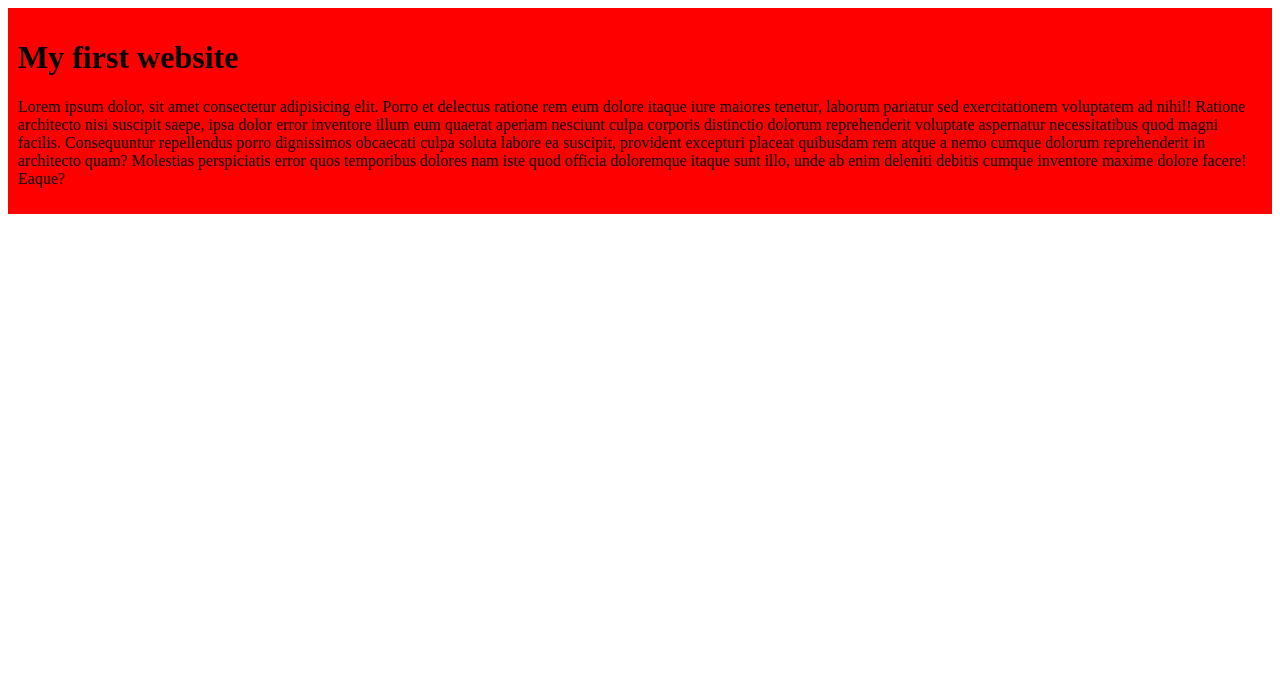
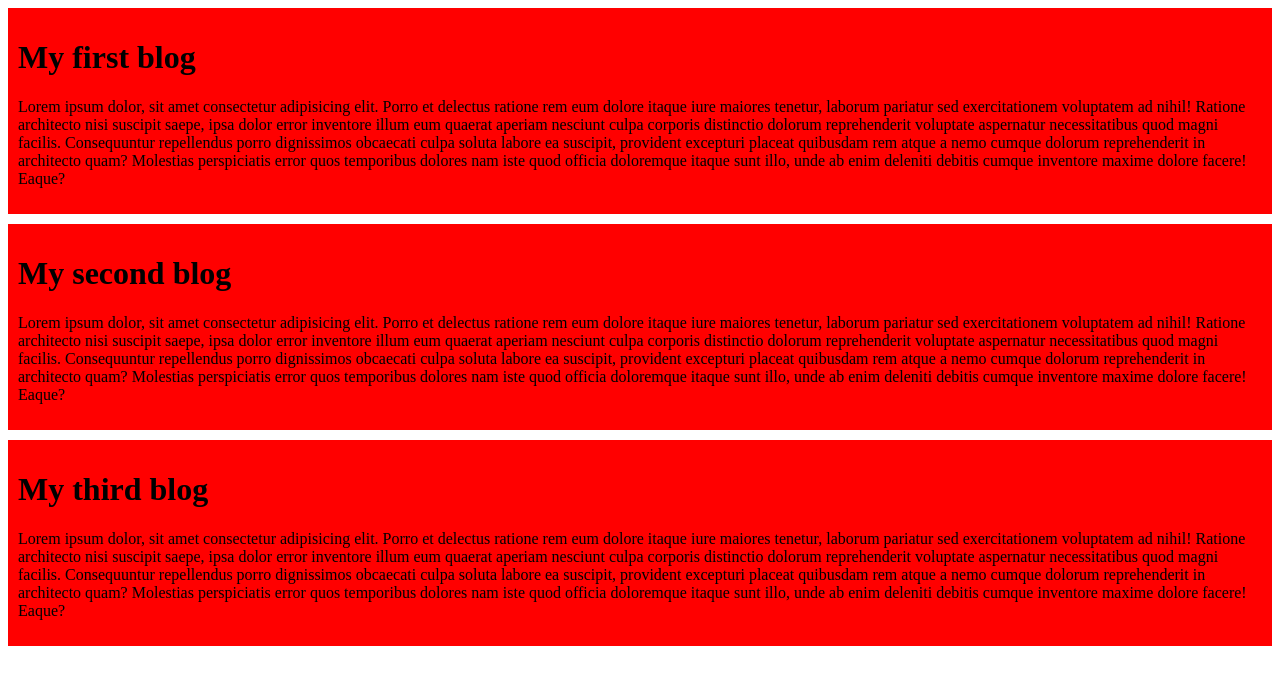
Before and after one commit to Shazid86/My-simple-website, a plain HTML site: page index.html in a window 1280 px wide. Drawn offline with Linux system fonts and the light colour scheme.

Commit message:
added the second blog

```diff
--- a/Styles/blog.css
+++ b/Styles/blog.css
@@ -1,4 +1,5 @@
 div{
   background-color: red;
   padding: 10px;
+  margin-bottom: 10px;
 }
--- a/index.html
+++ b/index.html
@@ -8,7 +8,15 @@
 </head>
 <body>
   <div>
-    <h1>My first website</h1>
+    <h1>My first blog</h1>
+    <p>Lorem ipsum dolor, sit amet consectetur adipisicing elit. Porro et delectus ratione rem eum dolore itaque iure maiores tenetur, laborum pariatur sed exercitationem voluptatem ad nihil! Ratione architecto nisi suscipit saepe, ipsa dolor error inventore illum eum quaerat aperiam nesciunt culpa corporis distinctio dolorum reprehenderit voluptate aspernatur necessitatibus quod magni facilis. Consequuntur repellendus porro dignissimos obcaecati culpa soluta labore ea suscipit, provident excepturi placeat quibusdam rem atque a nemo cumque dolorum reprehenderit in architecto quam? Molestias perspiciatis error quos temporibus dolores nam iste quod officia doloremque itaque sunt illo, unde ab enim deleniti debitis cumque inventore maxime dolore facere! Eaque?</p>
+  </div>
+  <div>
+    <h1>My second blog</h1>
+    <p>Lorem ipsum dolor, sit amet consectetur adipisicing elit. Porro et delectus ratione rem eum dolore itaque iure maiores tenetur, laborum pariatur sed exercitationem voluptatem ad nihil! Ratione architecto nisi suscipit saepe, ipsa dolor error inventore illum eum quaerat aperiam nesciunt culpa corporis distinctio dolorum reprehenderit voluptate aspernatur necessitatibus quod magni facilis. Consequuntur repellendus porro dignissimos obcaecati culpa soluta labore ea suscipit, provident excepturi placeat quibusdam rem atque a nemo cumque dolorum reprehenderit in architecto quam? Molestias perspiciatis error quos temporibus dolores nam iste quod officia doloremque itaque sunt illo, unde ab enim deleniti debitis cumque inventore maxime dolore facere! Eaque?</p>
+  </div>
+  <div>
+    <h1>My third blog</h1>
     <p>Lorem ipsum dolor, sit amet consectetur adipisicing elit. Porro et delectus ratione rem eum dolore itaque iure maiores tenetur, laborum pariatur sed exercitationem voluptatem ad nihil! Ratione architecto nisi suscipit saepe, ipsa dolor error inventore illum eum quaerat aperiam nesciunt culpa corporis distinctio dolorum reprehenderit voluptate aspernatur necessitatibus quod magni facilis. Consequuntur repellendus porro dignissimos obcaecati culpa soluta labore ea suscipit, provident excepturi placeat quibusdam rem atque a nemo cumque dolorum reprehenderit in architecto quam? Molestias perspiciatis error quos temporibus dolores nam iste quod officia doloremque itaque sunt illo, unde ab enim deleniti debitis cumque inventore maxime dolore facere! Eaque?</p>
   </div>
 </body>
```
